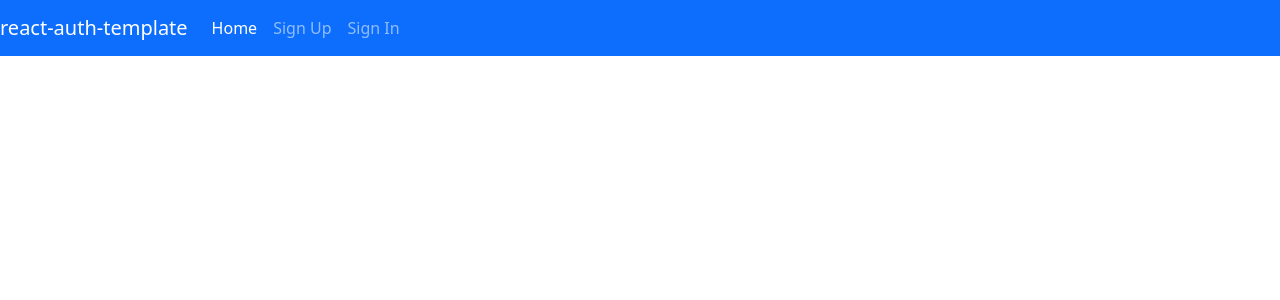
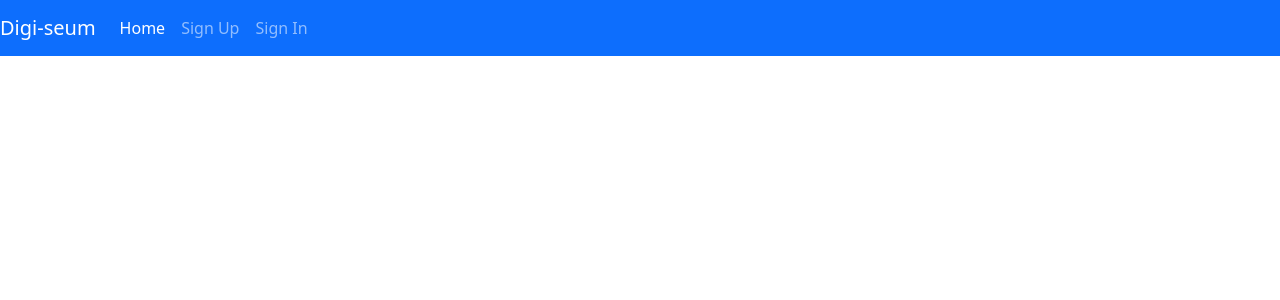
Before and after one commit to lauraalyson/digi-seum, a React (Create React App) app: page / in a window 1280 px wide. Shown: the top 300 px of the page. Built offline with nearby package versions, Linux system fonts and the light colour scheme.

Commit message:
add readme

```diff
--- a/src/components/Header/Header.js
+++ b/src/components/Header/Header.js
@@ -26,7 +26,7 @@ const alwaysOptions = (
 const Header = ({ user }) => (
   <Navbar bg='primary' variant='dark' expand='md'>
     <Navbar.Brand>
-      <Link to='/' style={{ color: '#FFF', textDecoration: 'none' }}>react-auth-template</Link>
+      <Link to='/' style={{ color: '#FFF', textDecoration: 'none' }}>Digi-seum</Link>
     </Navbar.Brand>
     <Navbar.Toggle aria-controls='basic-navbar-nav' />
     <Navbar.Collapse id='basic-navbar-nav'>
```
Also changed, not shown: 1 other file (tests, documents, lock files or other folders).
